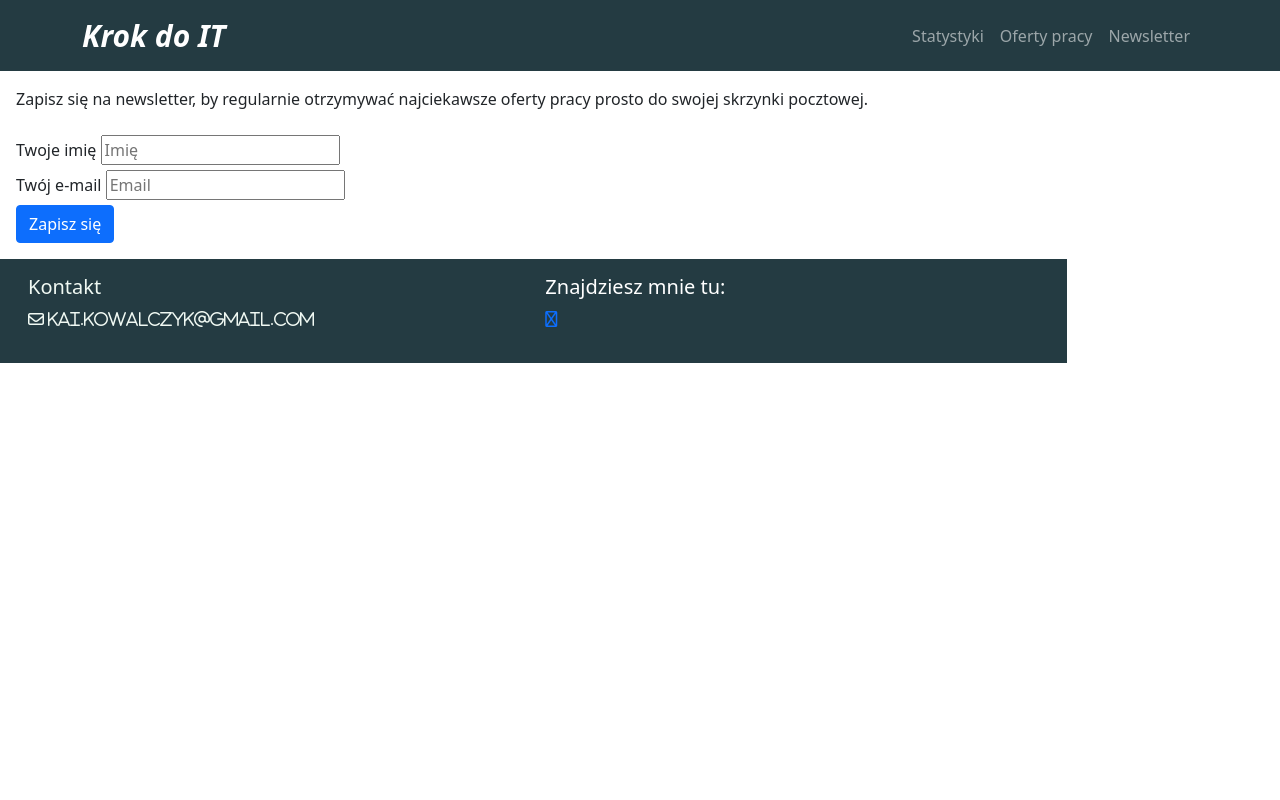
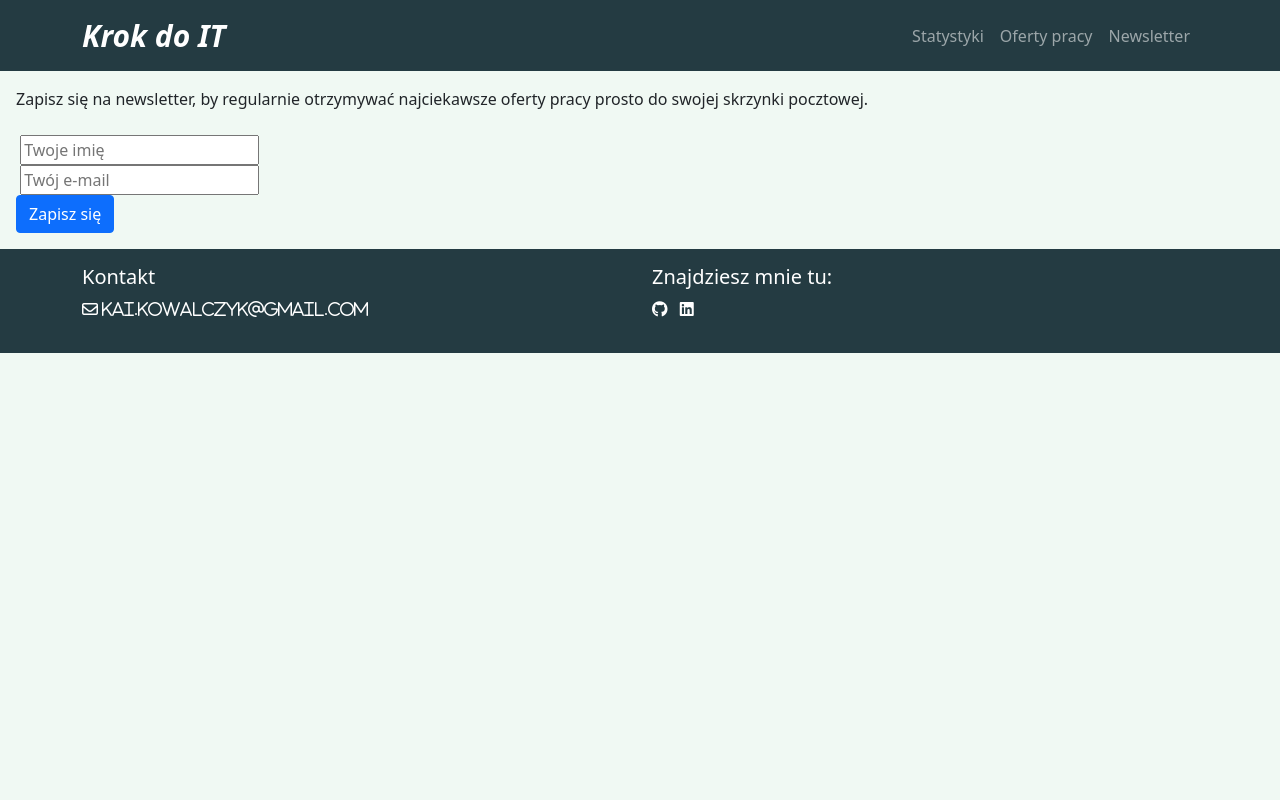
Before and after one commit to kai-kowalczyk/FC-Final-Project, a Django app: page /newsletter/ in a window 1280 px wide. Run offline with Django 3.2, Linux system fonts and the light colour scheme; some libraries are stand-ins or nearby versions.

Commit message:
improving templates

```diff
--- a/it_job_data/data_scraper/templates/data_scraper/base.html
+++ b/it_job_data/data_scraper/templates/data_scraper/base.html
@@ -4,12 +4,7 @@
   {% load static %}
   <meta charset="utf-8">
   <meta name="viewport" content="width=device-width, initial-scale=1">
-  <!--Spectre CSS
-  <link rel="stylesheet" href="https://unpkg.com/spectre.css/dist/spectre.min.css">
-  <link rel="stylesheet" href="https://unpkg.com/spectre.css/dist/spectre-exp.min.css">
-  <link rel="stylesheet" href="https://unpkg.com/spectre.css/dist/spectre-icons.min.css"-->
-  <!--Fonts
-  <link rel="stylesheet" href="https://fonts.googleapis.com/css2?family=Montserrat&effect=anaglyph"-->
+  <!--Font Awesome-->
   <script src="https://kit.fontawesome.com/c0f627028f.js" crossorigin="anonymous"></script>
   <!--Bootstrap CSS-->
   <link href="https://cdn.jsdelivr.net/npm/bootstrap@5.1.3/dist/css/bootstrap.min.css" rel="stylesheet" integrity="sha384-1BmE4kWBq78iYhFldvKuhfTAU6auU8tT94WrHftjDbrCEXSU1oBoqyl2QvZ6jIW3" crossorigin="anonymous">
@@ -47,24 +42,7 @@
         </div>
       </div>
     </nav>
-  <!--<header class="navbar">
-    <section class="navbar-center p-centered">
-      <a href="{% url 'homepage' %}"><h1>Krok do IT</h1></a>
-    </section>
-  </header>
-        <div class="container">
-            <div class="columns">
-            <ul id="sidebar-menu" class="col-2 menu menu-nav">
-                <li class="menu-item">
-                    <a href="{% url 'homepage' %}">Statystyki</a>
-                </li>
-                <li class="menu-item">
-                    <a href="{% url 'offers_page' %}">Oferty pracy</a>
-                </li>
-                <li class="menu-item">
-                    <a href="{% url 'newsletter' %}">Newsletter</a>
-                </li>
-        </ul>-->
+
     {% block content %}{% endblock content%}
 
     <!--Footer-->
@@ -82,8 +60,9 @@
           <div class="col-md-6 col-xs-12">
             <div class="socials">
               <h5>Znajdziesz mnie tu:</h5>
-              <ul class="list-unstyled">
-                <li><a href="https://github.com/kai-kowalczyk"><i class="far fa-github"></i></a></li>
+              <ul class="list-inline">
+                <li class="list-inline-item"><a href="https://github.com/kai-kowalczyk"><i class="fab fa-github"></i></a></li>
+                <li class="list-inline-item"><a href="https://www.linkedin.com/in/kai-kowalczyk/"><i class="fab fa-linkedin"></i></a></li>
               </ul>
             </div>
           </div>
--- a/it_job_data/data_scraper/templates/data_scraper/newsletter.html
+++ b/it_job_data/data_scraper/templates/data_scraper/newsletter.html
@@ -2,20 +2,17 @@
 
 {% block content %}
 
-  <div class="col-10">
 <div>
   <p class="m-2 p-2">Zapisz się na newsletter, by regularnie otrzymywać najciekawsze oferty pracy prosto do swojej skrzynki pocztowej.</p>
 </div>
-    <div class="divider"></div>
-
   <form method="POST" action="#" class="m-2 p-2">
     <div class="form-group">
-          <label class="form-label" for="input-name">Twoje imię</label>
-          <input class="form-input" type="text" id="input-name" placeholder="Imię">
+      <label class="form-label" for="input-name"></label>
+      <input class="form-input" type="text" id="input-name" placeholder="Twoje imię">
     </div>
     <div class="form-group">
-          <label class="form-label p-centered" for="input-email">Twój e-mail</label>
-          <input class="form-input" type="email" id="input-email" placeholder="Email" pattern="[a-z0-9._%+-]+@[a-z0-9.-]+\.[a-z]{2,14}$">
+      <label class="form-label p-centered" for="input-email"></label>
+      <input class="form-input" type="email" id="input-email" placeholder="Twój e-mail" pattern="[a-z0-9._%+-]+@[a-z0-9.-]+\.[a-z]{2,14}$">
 
     <div class="form-group">
       <button class="btn btn-primary form-group-btn">Zapisz się</button>
--- a/it_job_data/static/css/style.css
+++ b/it_job_data/static/css/style.css
@@ -1,10 +1,6 @@
-html {
-    background-color: #FEFEE1;
-    font-family: 'Montserrat', sans-serif;
-}
-
 body {
     min-height: 100vh;
+    background-color: #F0F9F3
 }
 
 nav {
@@ -19,35 +15,24 @@
 }
 
 #text-section{
-    background-color: #F0F9F3;
-    font-size: 16px;
+    font-size: 20px;
     color: #1A3C3B
 }
 
-header h1 {
-    font-size: 48px;
-    color: #DDF3F7;
-
-}
-
-.columns {
-    height: 80%;
-}
-
-#sidebar-menu {
-    background-color: #DDF3F7;
-}
-
-
-.footer-container {
-    padding-bottom: 1rem;
+.table a{
+    color: #243B42
 }
 
 footer {
     background-color: #243B42;
+    color:#DDF3F7
 }
 
-.contact{
-    color: #F0F9F3;
-    list-style-type: none;
+footer a{
+    color: inherit;
+    text-decoration: none;
 }
+
+footer a:hover{
+    color: #c7dbd2
+}
```
Also changed, not shown: it_job_data/data_scraper/templates/data_scraper/homepage.html (+5 -15 lines). Lines whose indentation alone changed are shown as unchanged.
